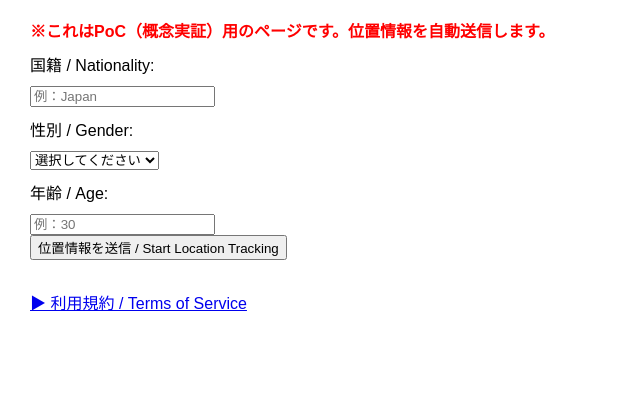
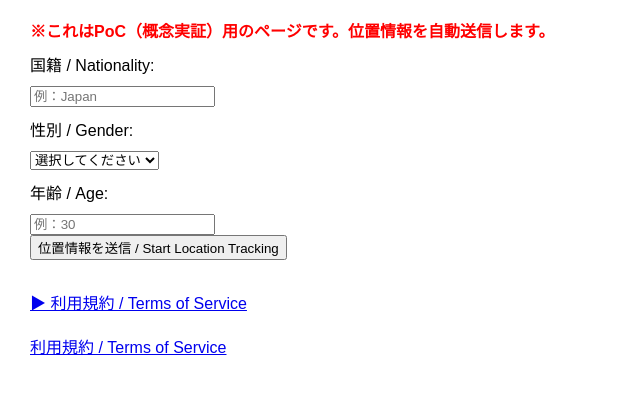
Before and after one commit to TabiTomoWiFi/tabitomo-poc, a plain HTML site: page index.html in a window 1280 px wide. Shown: the part 79-472 px from the top of the page, without its empty margins (0-640 px from the left). Drawn offline with Linux system fonts and the light colour scheme.

Commit message:
Update index.html

```diff
--- a/index.html
+++ b/index.html
@@ -85,5 +85,8 @@
       }, 5 * 60 * 1000); // 5分ごと
     }
   </script>
+  <p style="margin-top: 20px;">
+  <a href="terms.html" target="_blank">利用規約 / Terms of Service</a>
+</p>
 </body>
 </html>
```
